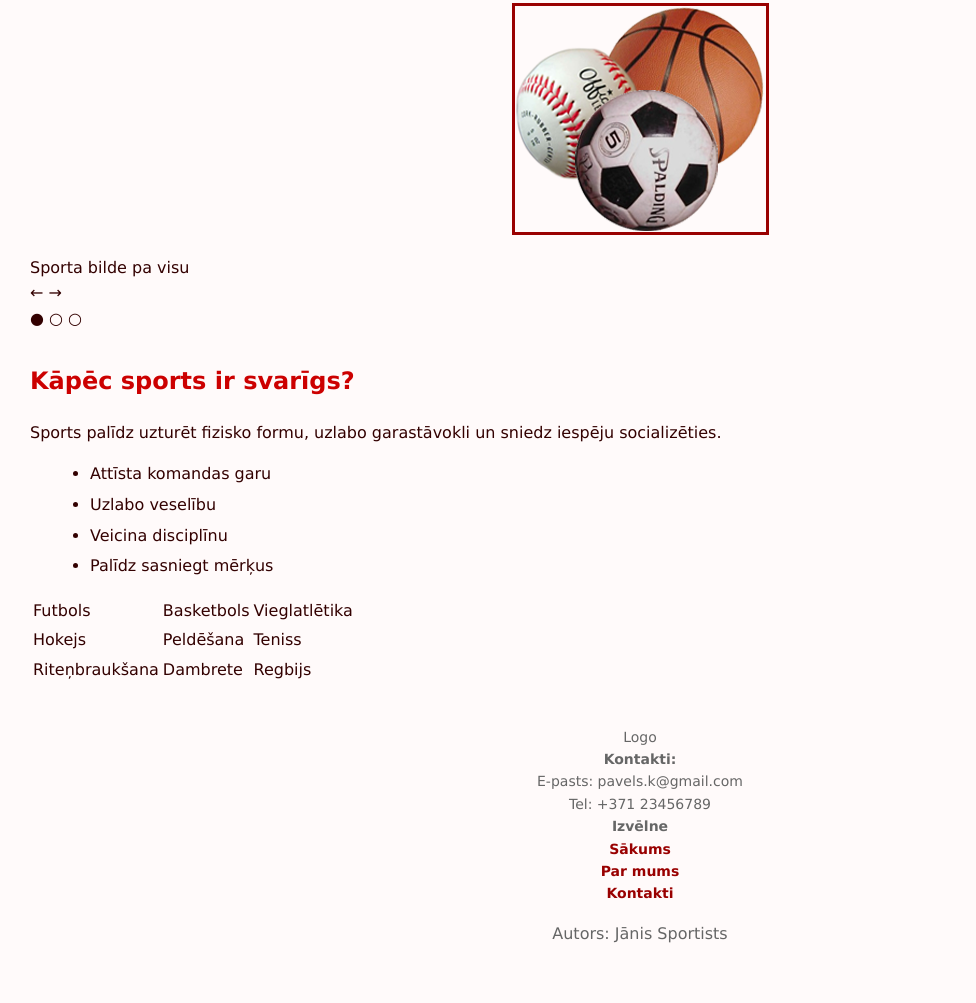
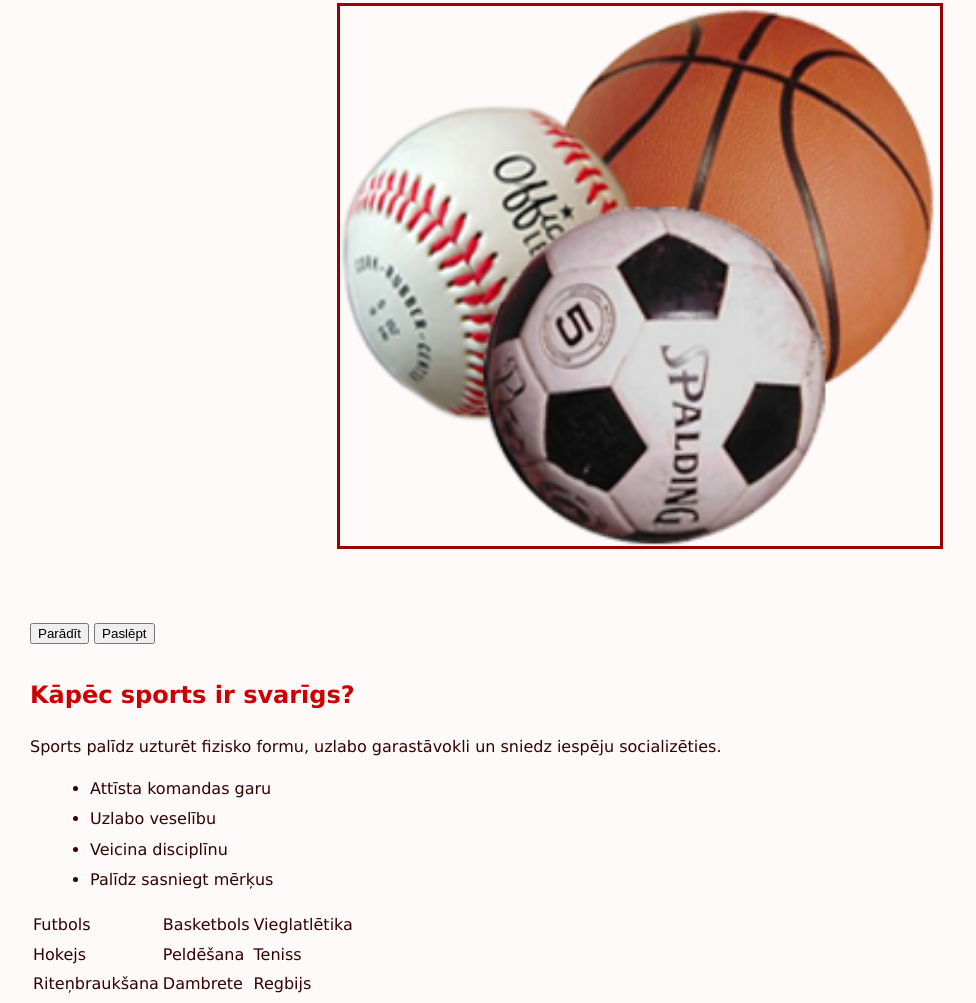
Before and after one commit to Pavelss08/gita2darbs_, a plain HTML site: page index.html in a window 1280 px wide. Shown: the part 751-1754 px from the top of the page, without its empty margins (0-976 px from the left). Before the commit the page ends 1727 px from the top, so only its background shows below. Drawn offline with Linux system fonts and the light colour scheme.

Commit message:
java un sty

```diff
--- a/index.html
+++ b/index.html
@@ -52,14 +52,22 @@
   <button class="try">Izmēģināt</button>
 </section>
 
-<img src="Sports_icon.png" alt="sports">
-<section class="carousel">
-  <div class="slide">Sporta bilde pa visu</div>
-  <div class="arrows">&larr; &rarr;</div>
-  <div class="dots">● ○ ○</div>
-</section>
+<img src="Sports_icon.png" alt="sports" width="600" class="js-image">
+ <br><br>
+ <button class="js-show">
+     Parādīt
+</button>
+<button class="js-hide">
+   Paslēpt
+</button>
 
-<section class="content">
+<script src="script.js"></script>
+
+
+
+
+
+
   <h2>Kāpēc sports ir svarīgs?</h2>
   <p>Sports palīdz uzturēt fizisko formu, uzlabo garastāvokli un sniedz iespēju socializēties.</p>
   <ul>
@@ -91,7 +99,7 @@
       <a href="#">Kontakti</a>
     </div>
   </div>
-  <p class="author">Autors: Jānis Sportists</p>
+  <p class="author">Autors: Pāvels Sportists</p>
 </footer>
 
 </body>
--- /dev/null
+++ b/script.js
@@ -0,0 +1,16 @@
+const image = document.querySelector('.js-image')
+const show = document.querySelector('.js-show');
+const hide = document.querySelector('.js-hide');
+
+console.log(image)
+console.log(show)
+console.log(hide)
+
+
+hide.addEventListener('click', () => {
+  image.classList.add('hidden');
+});
+
+show.addEventListener('click', () => {
+  image.classList.remove('hidden');
+});
--- a/style.css
+++ b/style.css
@@ -4,6 +4,10 @@ body {
   color: #330000;
   margin: 30px;
   line-height: 1.6;
+}
+
+.hidden{
+  display:none;
 }
 
 h1 {
```
